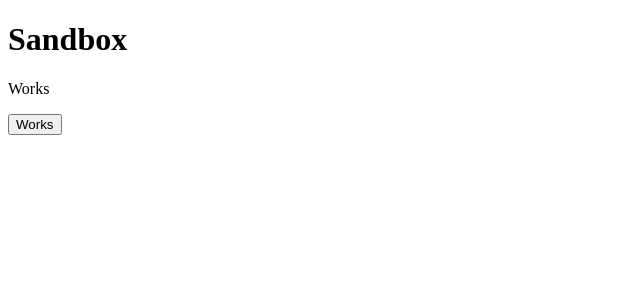
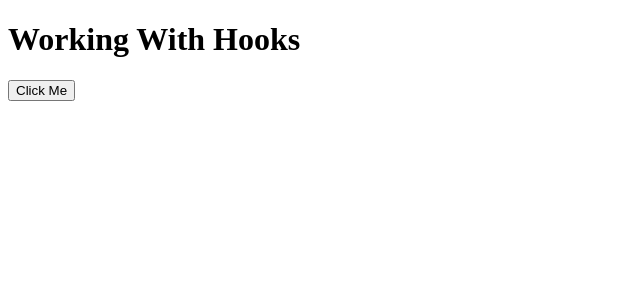
Before and after one commit to casillavincent/ts-with-react-101, a React (Create React App) app: page / in a window 1280 px wide. Shown: the top 300 px of the page, without its empty margins (0-640 px from the left). Built offline with nearby package versions, Linux system fonts and the light colour scheme.

Commit message:
Default props

```diff
--- a/src/App.tsx
+++ b/src/App.tsx
@@ -1,37 +1,28 @@
-import React, { ReactNode, ReactElement } from "react";
-import Sandbox from "./Sandbox";
+import React, { ReactNode, ReactElement, useState } from "react";
+import Hooks from "./components/Hooks";
 
-// My Props
-function Heading({ title }: { title: string }) {
-   return <h1>{title}</h1>;
-}
-
-// ReactNode will take in anything
-function HeadingWithContent({ children }: { children: ReactNode }): ReactElement {
-   return <h2>{children}</h2>;
-}
-
-// Default Props
-const defaultProps = {
-   heading: <strong> Default Prop Heading </strong>,
+// Functional Props
+const TextWithNumber = ({ children }: { children: (num: number) => ReactNode }) => {
+   const [state, setState] = React.useState<number>(1);
+   return (
+      <div>
+         <div>
+            <button
+               onClick={() => {
+                  setState(state + 1);
+               }}
+            >
+               Works
+            </button>
+         </div>
+      </div>
+   );
 };
 
-function Container({
-   heading,
-   children,
-}: { children: ReactNode } & typeof defaultProps): ReactElement {
-   return (
-      <div>
-         <h2>{children}</h2>
-         <h3>{heading}</h3>
-      </div>
-   );
-}
-Container.defaultProps = defaultProps;
 function App() {
    return (
       <div className="App">
-         <Sandbox />
+         <Hooks />
       </div>
    );
 }
--- /dev/null
+++ b/src/components/Hooks.tsx
@@ -0,0 +1,23 @@
+import React, { useState } from "react";
+
+const Hooks = () => {
+   type mySetNumber = string | null;
+
+   const [number, setNumber] = React.useState<mySetNumber>(null);
+
+   return (
+      <div>
+         <h1>Working With Hooks</h1>
+         <button
+            onClick={() => {
+               setNumber("vincent");
+               console.log(number);
+            }}
+         >
+            Click Me
+         </button>
+      </div>
+   );
+};
+
+export default Hooks;
--- a/src/Sandbox.tsx
+++ b/src/components/Sandbox.tsx
@@ -7,7 +7,7 @@ type defProps = {
 const ChildComponent = ({ message }: defProps): JSX.Element => <p>{message}</p>;
 
 // With Children
-const WithChildren = ({ children }: { children: ReactNode }): ReactElement => {
+const WithChildren = ({ children }: { children: ReactNode }): JSX.Element => {
    return <p>{children}</p>;
 };
 
```
Also changed, not shown: 1 other file (tests, documents, lock files or other folders).
